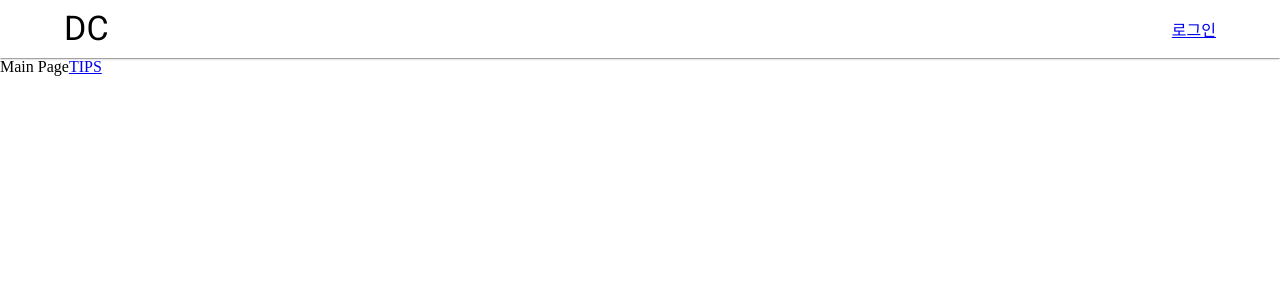
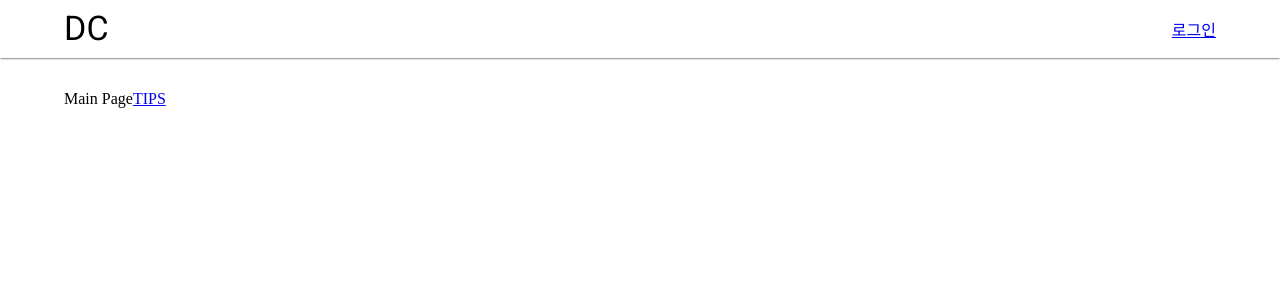
Before and after one commit to Dev-SoUni/dieter-community, a React (Vite) app in the folder frontend/: page / in a window 1280 px wide. Shown: the top 300 px of the page. Built offline with nearby package versions, Linux system fonts and the light colour scheme.

Commit message:
style: `MainLayout`의 메인 컨텐츠를 `Container`로 랩핑

```diff
--- a/frontend/src/layouts/MainLayout.tsx
+++ b/frontend/src/layouts/MainLayout.tsx
@@ -1,4 +1,6 @@
 import { Outlet } from 'react-router-dom'
+import Box from '@mui/material/Box'
+import Container from '@mui/material/Container'
 
 import { Navbar } from '../components/Navbar.tsx'
 
@@ -6,7 +8,11 @@ const MainLayout = () => {
   return (
     <>
       <Navbar />
-      <Outlet />
+      <Container>
+        <Box mt={4}>
+          <Outlet />
+        </Box>
+      </Container>
     </>
   )
 }
```
